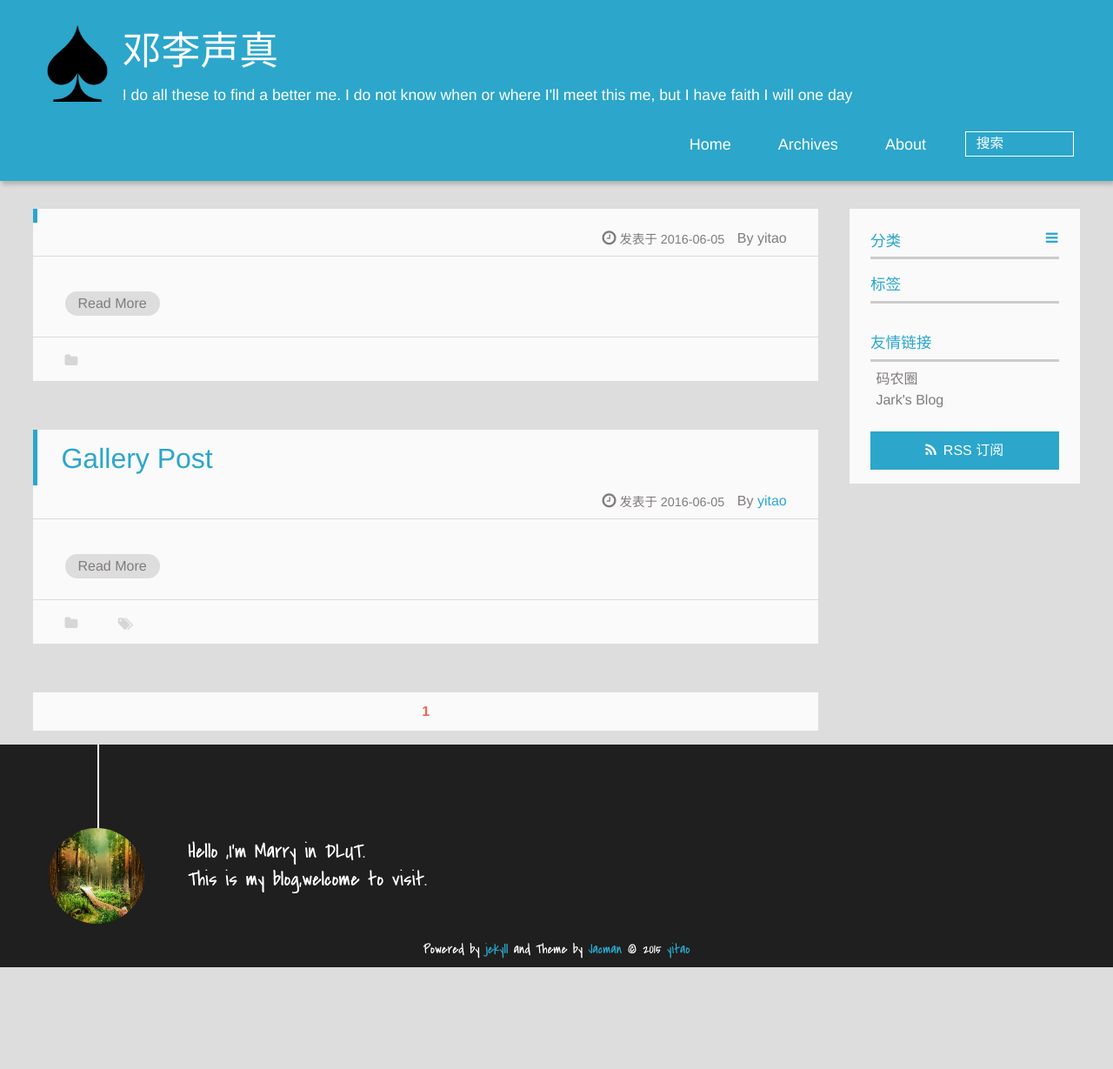
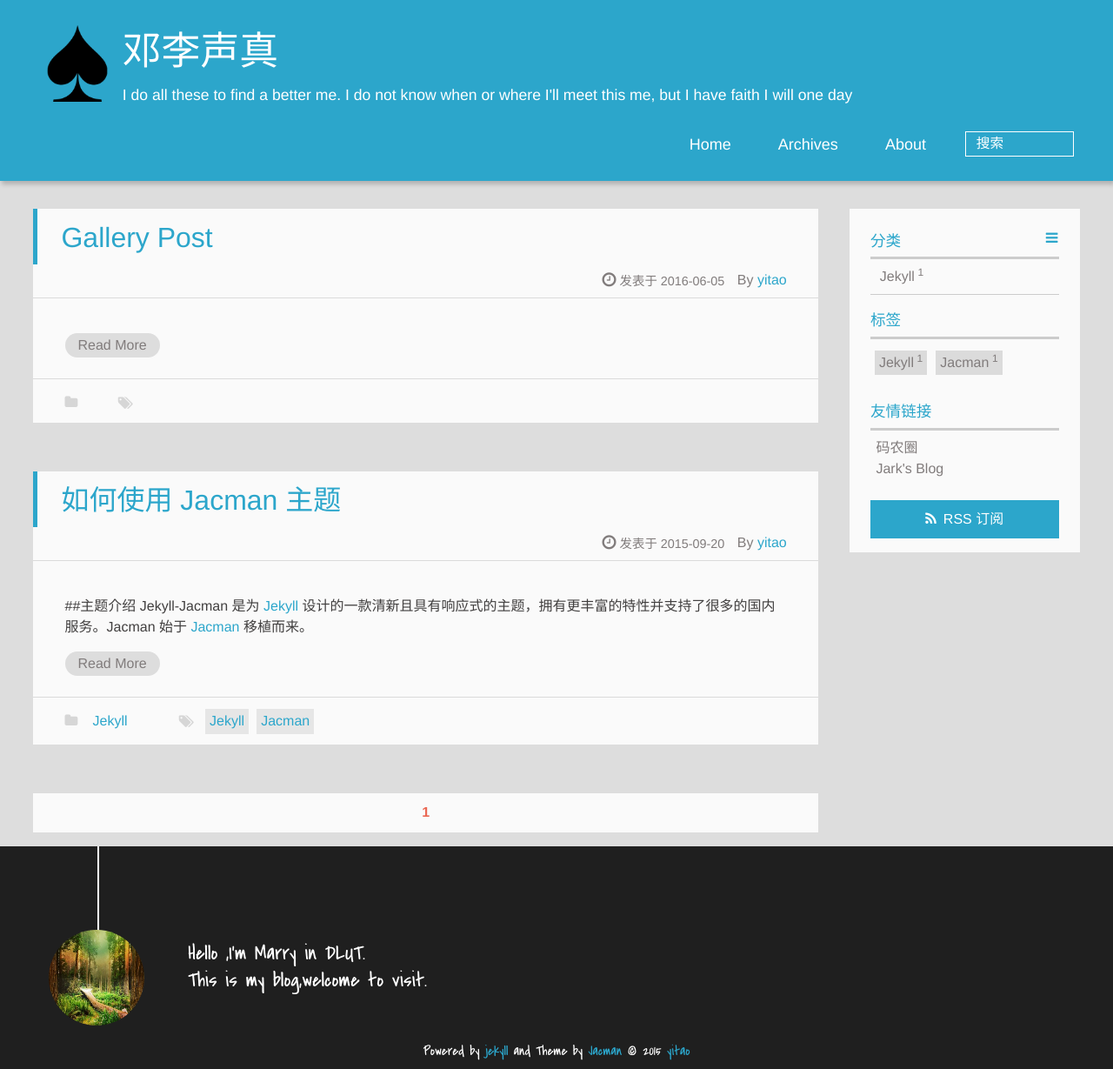
Before and after one commit to marrydeng/marrydeng.github.io, a Jekyll site: the page built from index.html, in a window 1280 px wide. Shown: the whole page at 87% size. Built offline with Jekyll 4.4.1, drawn with Linux system fonts in a browser that asks for light colours; the list of posts is cut into pages by our own code; before the commit the page ends 1112 px from its top, so only the background shows below that.

Commit message:
Add files via upload

```diff
--- a/_posts/2015-09-20-how-to-use-jacman.md
+++ b/_posts/2015-09-20-how-to-use-jacman.md
@@ -1,6 +1,6 @@
 ---
 layout: post
-title:Jacman 主题使用方法
+title: 如何使用 Jacman 主题
 tags:
 - Jekyll
 - Jacman
```
